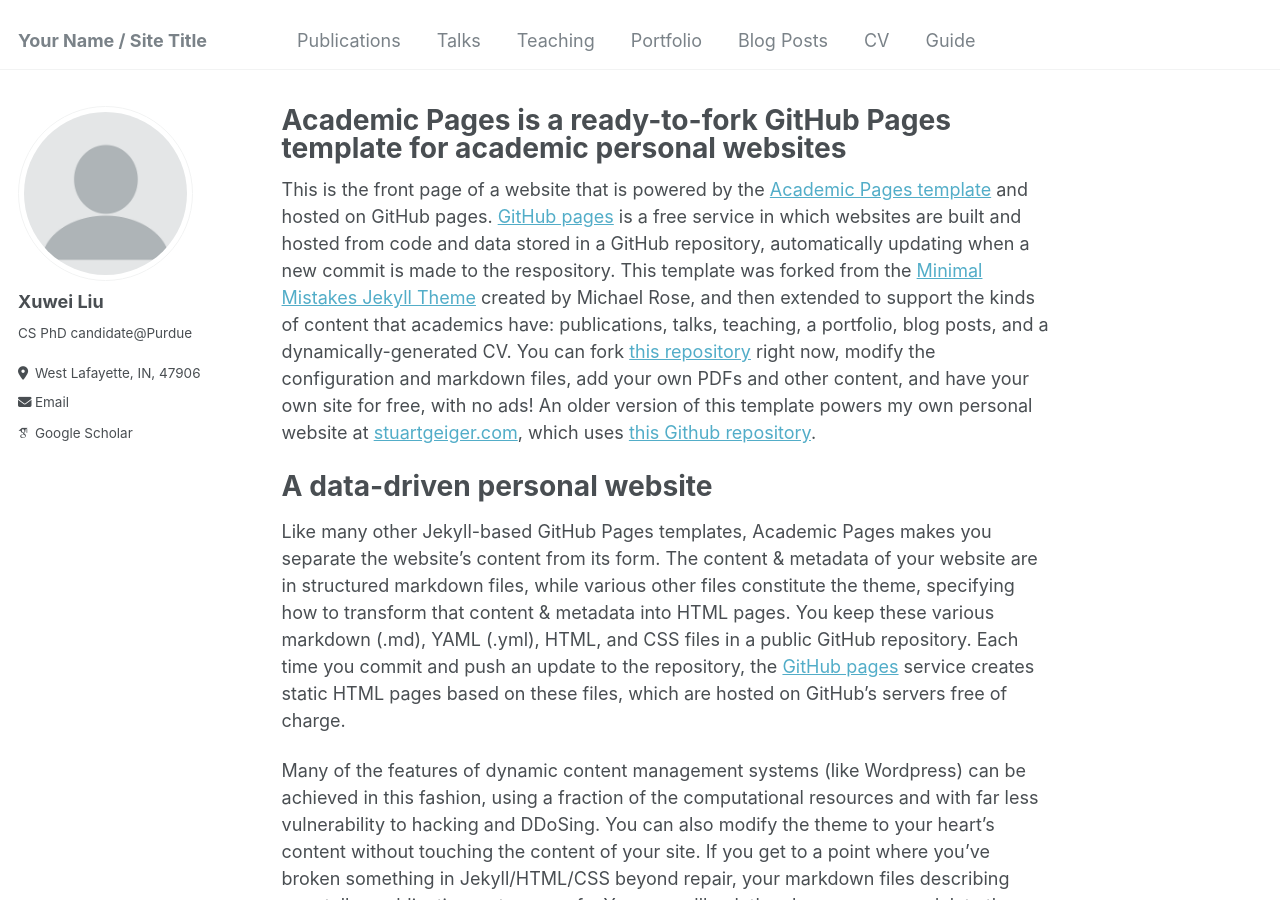
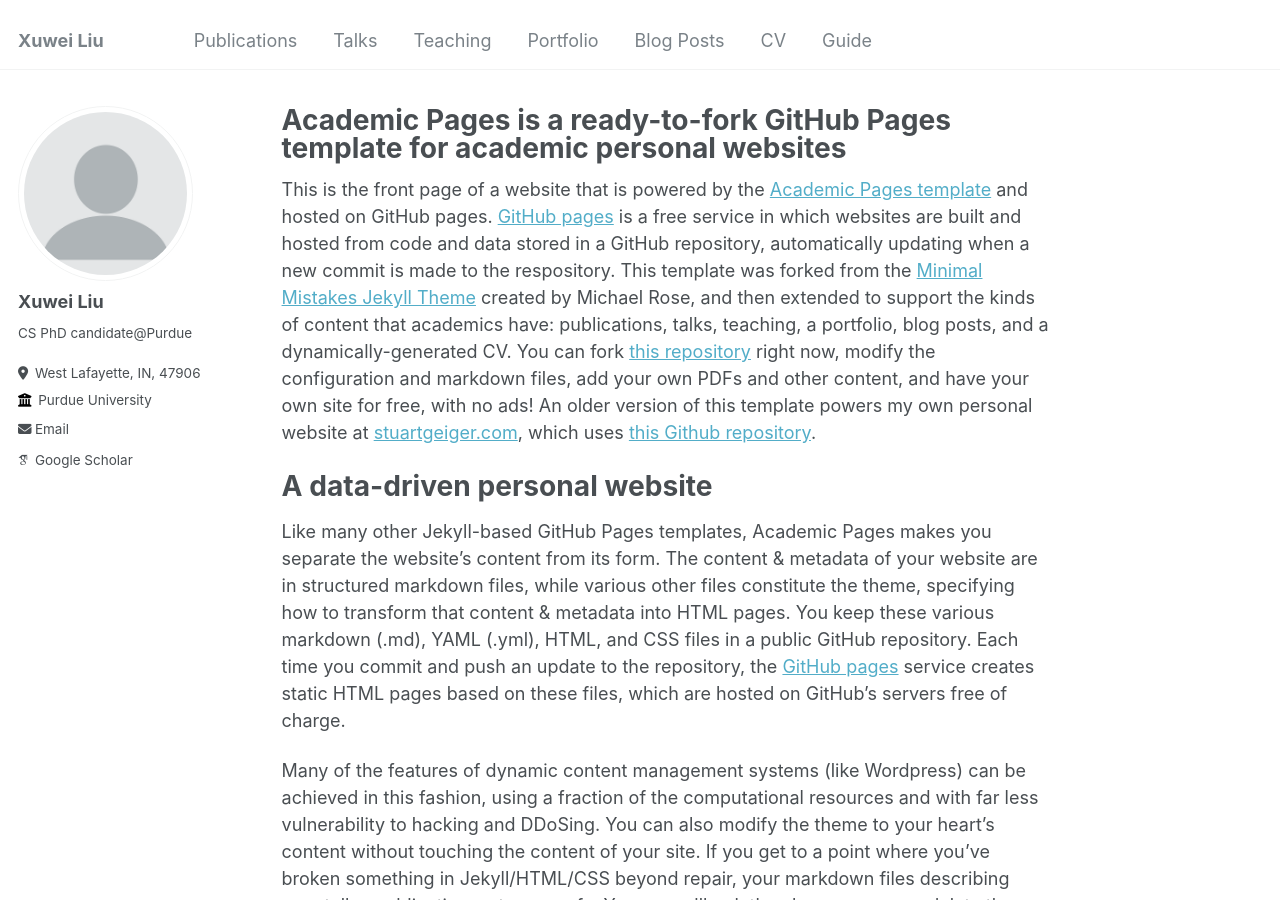
Before and after one commit to shellwayxw/shellwayxw.github.io, a Jekyll site: the page built from _pages/about.md, in a window 1280 px wide and 900 px high. Built offline with Jekyll 4.4.1, drawn with Linux system fonts in a browser that asks for light colours; some web fonts are replaced.

Commit message:
Update _config.yml

```diff
--- a/_config.yml
+++ b/_config.yml
@@ -8,7 +8,7 @@
 
 # Basic Site Settings
 locale                   : "en-US"
-title                    : "Your Name / Site Title"
+title                    : "Xuwei Liu"
 title_separator          : "-"
 name                     : &name "Xuwei Liu"
 description              : &description "CS PhD candidate@Purdue"
@@ -26,7 +26,7 @@ author:
   pronouns         : # example:
   bio              : "CS PhD candidate@Purdue"
   location         : "West Lafayette, IN, 47906"
-  employer         :
+  employer         : "Purdue University"
   uri              : # URL
   email            : "liu2598@purdue.edu"
 
```
